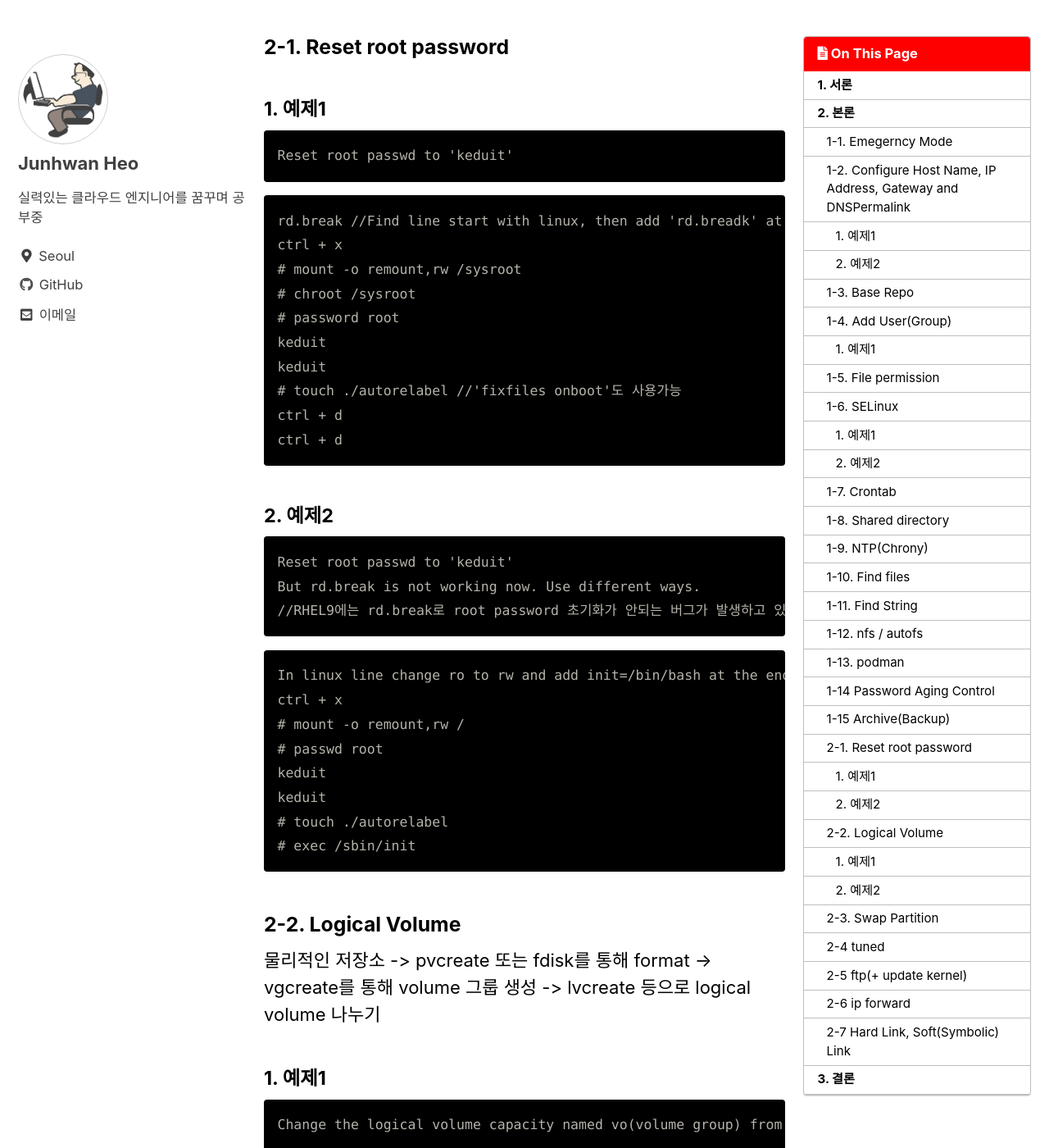
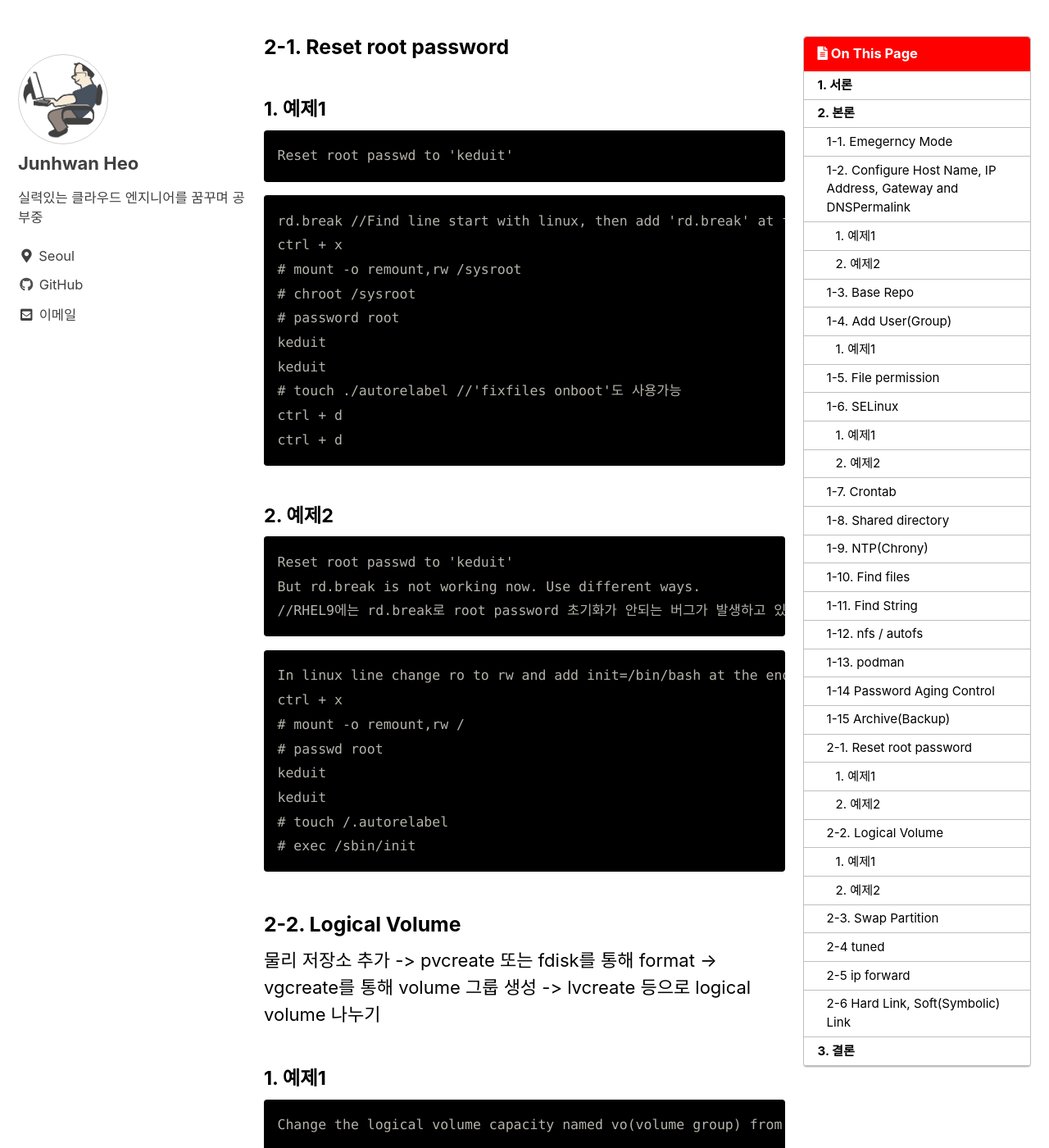
Before and after one commit to holeman4110/holeman4110.github.io, a Jekyll site: the page built from _posts/2023-02-19-rhcsa4.md, in a window 1280 px wide and 1400 px high, scrolled down 10039 px. Shown: the whole window at 82% size. Built offline with Jekyll 4.4.1, drawn with Linux system fonts in a browser that asks for light colours; cached includes are drawn as plain includes; a script bundle is joined from its source files by our own code; comment, search, counter and statistics services are not loaded; some of the changed text lies outside the part shown.

Commit message:
Update 2023-02-19-rhcsa4.md

````diff
--- a/_posts/2023-02-19-rhcsa4.md
+++ b/_posts/2023-02-19-rhcsa4.md
@@ -383,7 +383,7 @@ Reset root passwd to 'keduit'
 ```
 
 ```
-rd.break //Find line start with linux, then add 'rd.breadk' at the end of line.
+rd.break //Find line start with linux, then add 'rd.break' at the end of line.
 ctrl + x
 # mount -o remount,rw /sysroot
 # chroot /sysroot
@@ -410,13 +410,13 @@ ctrl + x
 # passwd root
 keduit
 keduit
-# touch ./autorelabel
+# touch /.autorelabel
 # exec /sbin/init
 ```
 
 ### 2-2. Logical Volume
 
-물리적인 저장소 -> pvcreate 또는 fdisk를 통해 format -> vgcreate를 통해 volume 그룹 생성 -> lvcreate 등으로 logical volume 나누기
+물리 저장소 추가 -> pvcreate 또는 fdisk를 통해 format -> vgcreate를 통해 volume 그룹 생성 -> lvcreate 등으로 logical volume 나누기
 
 #### 1. 예제1
 
@@ -475,14 +475,7 @@ Change tuned to recommended
 # reboot
 # tuned-adm verify
 ```
-
-### 2-5 ftp(+ update kernel)
-
-```
-Install a FTP server, and request to anonymous download from /var/ftp/pub catalog. (it needs you to configure yum direct to the already existing file server.)
-```
-
-### 2-6 ip forward
+### 2-5 ip forward
 
 ```
 Please open the ip_forward, and take effect permanently.
@@ -496,7 +489,7 @@ net.ipv4.ip_forward=1 //Add this line to the bottom of the file
 # sysctl -w net.ipv4.ip_forward=1 //현재 세션에만 적용하려면 이 커맨드도 사용가능
 ```
 
-### 2-7 Hard Link, Soft(Symbolic) Link
+### 2-6 Hard Link, Soft(Symbolic) Link
 
 ```
 Make a /etc/linktest.txt
````
Also changed, not shown: other parts of _posts/2023-02-19-rhcsa4.md (+2 -2 lines).
